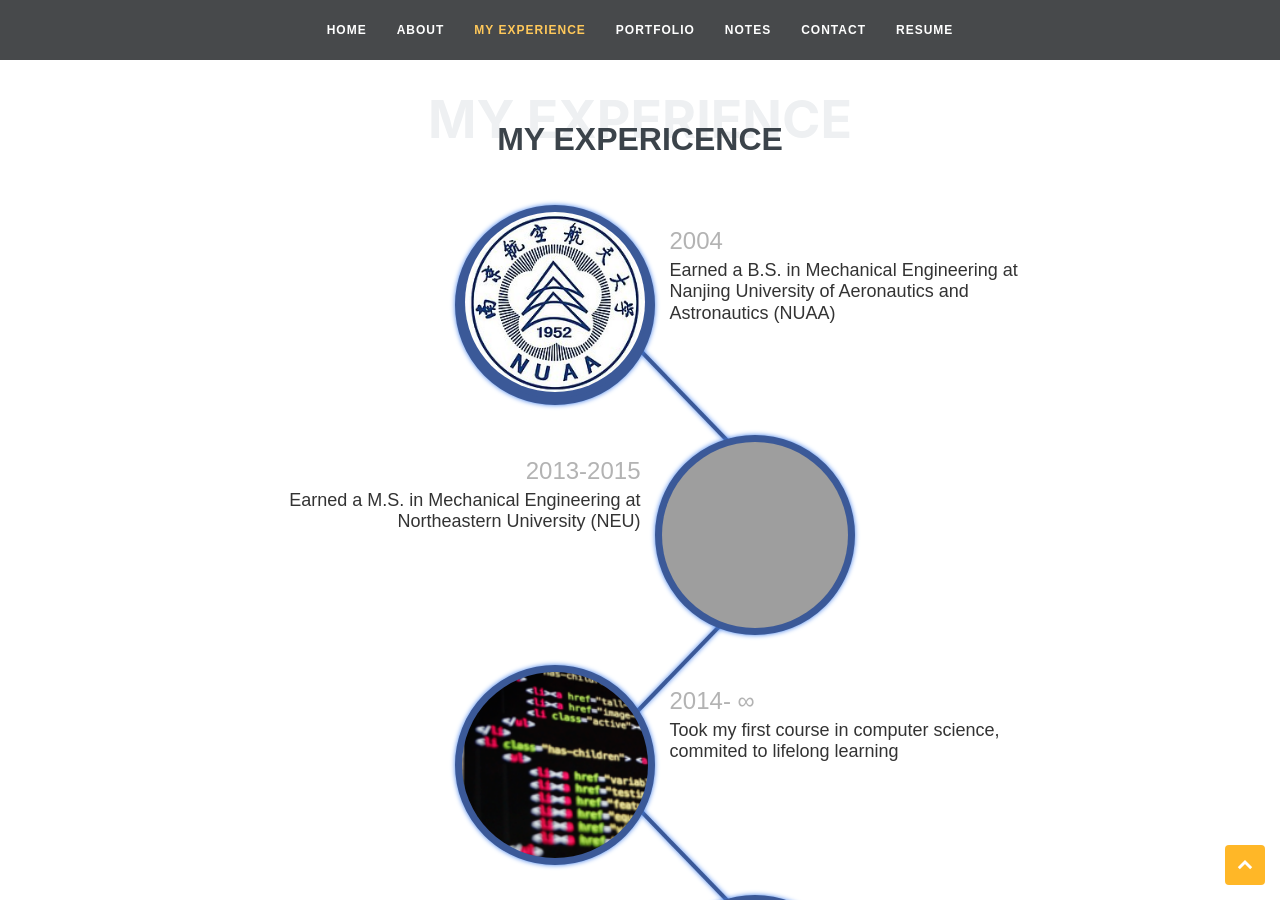
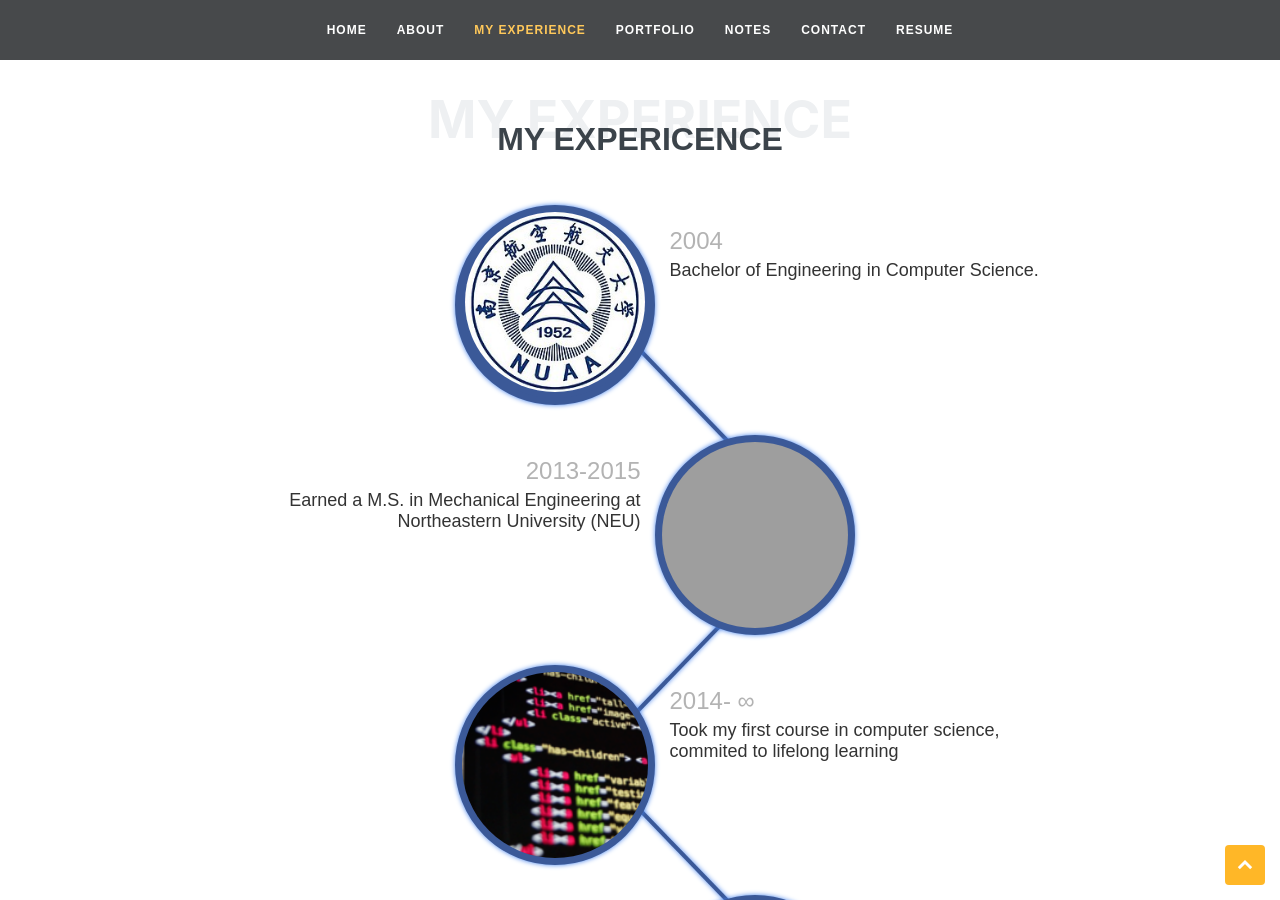
Before and after one commit to Pablitinho/pablitinho.github.io, a Jekyll site: the page built from index.md, in a window 1280 px wide and 900 px high, scrolled down 1508 px. Built offline with Jekyll 4.4.1, drawn with Linux system fonts in a browser that asks for light colours; nearby versions of some CDN libraries; grey boxes are pictures that could not be loaded.

Commit message:
test experience

```diff
--- a/_includes/experience.html
+++ b/_includes/experience.html
@@ -15,7 +15,7 @@
                 <div class="timeline-panel">
                   <div class="timeline-heading">
                     <h4>2004</h4>
-                    <h4 class="subheading"> Earned a B.S. in Mechanical Engineering at Nanjing University of Aeronautics and Astronautics (NUAA)</h4>
+                    <h4 class="subheading"> Bachelor of Engineering in Computer Science. </h4>
                   </div>
                 </div>
                 <div class="line"></div>
```
